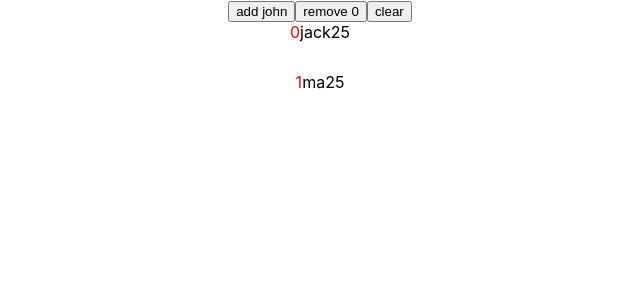
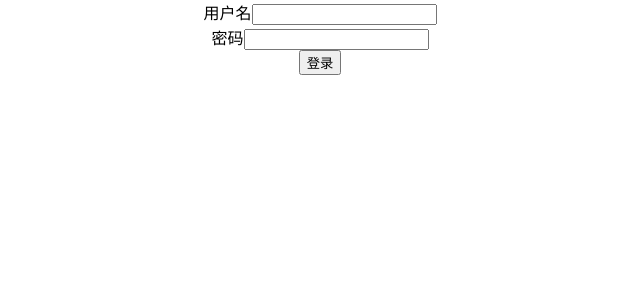
Before and after one commit to myadmin/react-hook-learn, a React (Create React App) app: page / in a window 1280 px wide. Shown: the top 300 px of the page, without its empty margins (320-960 px from the left). Built offline with nearby package versions, Linux system fonts and the light colour scheme.

Commit message:
feat: 模拟登录

```diff
--- a/package.json
+++ b/package.json
@@ -22,7 +22,7 @@
     "build": "react-scripts build",
     "test": "react-scripts test",
     "eject": "react-scripts eject",
-    "json-server": "json-server __json_server_mock__/db.json --watch --port 3001"
+    "json-server": "json-server __json_server_mock__/db.json --watch --port 3001 --middlewares ./__json_server_mock__/middleware.js"
   },
   "eslintConfig": {
     "extends": [
--- a/src/App.tsx
+++ b/src/App.tsx
@@ -1,13 +1,15 @@
 import React from "react";
-import { ProjectListScreen } from "./screens/project-list";
+// import { ProjectListScreen } from "./screens/project-list";
 import "./App.css";
-import { TsReactTest } from "./try-use-array";
+import { LoginScreen } from "./screens/login";
+// import { TsReactTest } from "./try-use-array";
 
 function App() {
     return (
         <div className="App">
+            <LoginScreen />
             {/*<ProjectListScreen />*/}
-            <TsReactTest />
+            {/*<TsReactTest />*/}
         </div>
     );
 }
--- /dev/null
+++ b/src/screens/login/index.tsx
@@ -0,0 +1,42 @@
+import React, { FormEvent } from "react";
+
+const apiUrl = process.env.REACT_APP_API_URL;
+
+export const LoginScreen = () => {
+    const login = (param: { username: string; password: string }) => {
+        fetch(`${apiUrl}/login`, {
+            method: "POST",
+            headers: {
+                "Content-Type": "application/json",
+            },
+            body: JSON.stringify(param),
+        }).then(async (response) => {
+            if (response.ok) {
+            }
+        });
+    };
+
+    const handleSubmit = (event: FormEvent<HTMLFormElement>) => {
+        event.preventDefault();
+        const username = (event.currentTarget.elements[0] as HTMLFormElement)
+            .value;
+        const password = (event.currentTarget.elements[1] as HTMLFormElement)
+            .value;
+
+        login({ username, password });
+    };
+
+    return (
+        <form onSubmit={handleSubmit}>
+            <div>
+                <label htmlFor="username">用户名</label>
+                <input type="text" id={"username"} />
+            </div>
+            <div>
+                <label htmlFor="password">密码</label>
+                <input type="password" id={"password"} />
+            </div>
+            <button type={"submit"}>登录</button>
+        </form>
+    );
+};
```
Also changed, not shown: __json_server_mock__/middleware.js (added, +15 -0 lines).
